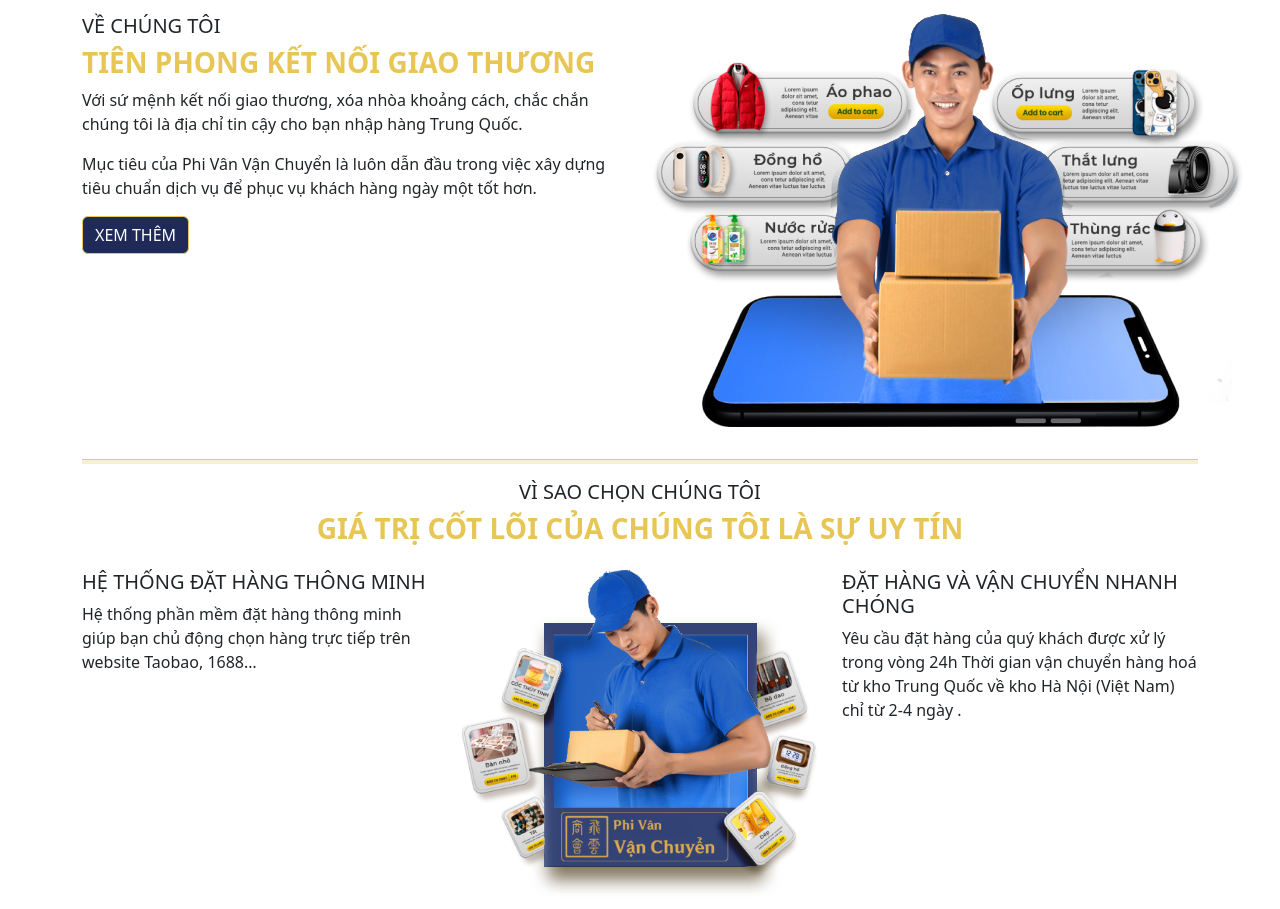
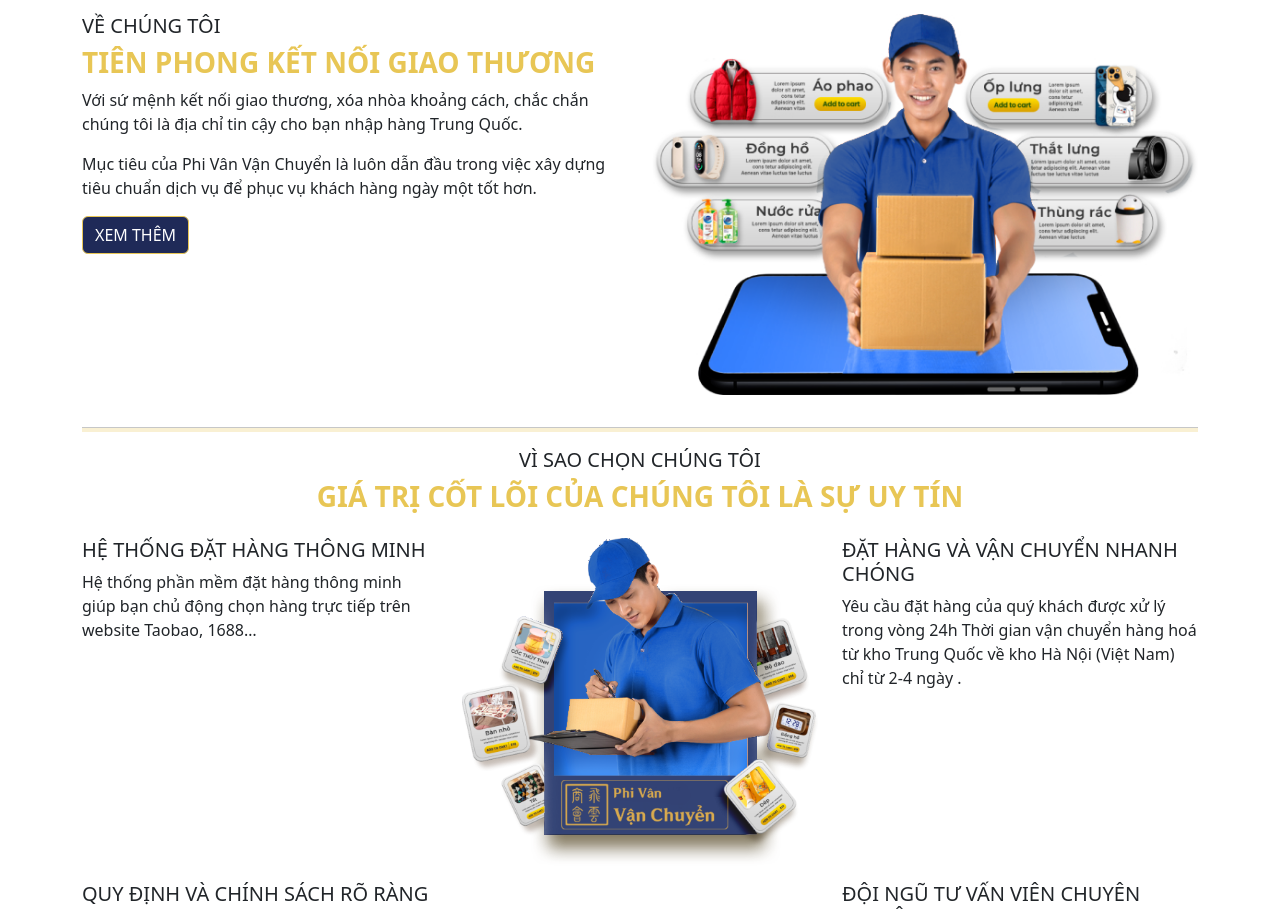
Before and after one commit to SmallSkyBird/responsive-test, a plain HTML site: page index.html in a window 1280 px wide. Shown: the part 1028-1937 px from the top of the page. Drawn offline with Linux system fonts and the light colour scheme.

Commit message:
Update index.html

```diff
--- a/index.html
+++ b/index.html
@@ -125,7 +125,7 @@
               <button type="button" class="btn btn-primary">XEM THÊM</button>
             </div>
             <div class="col-lg-6 mb-3">
-              <img src="images/img-about-us.png" alt="" />
+              <img src="images/img-about-us.png" alt="" / class="img-fluid">
             </div>
           </div>
           <hr />
```
